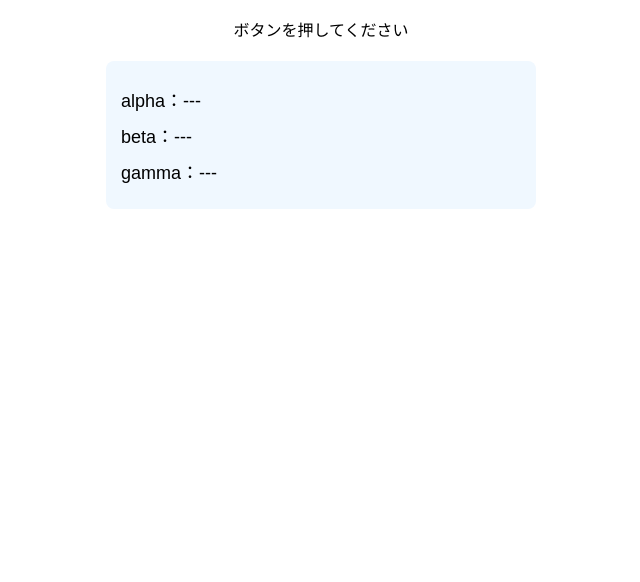
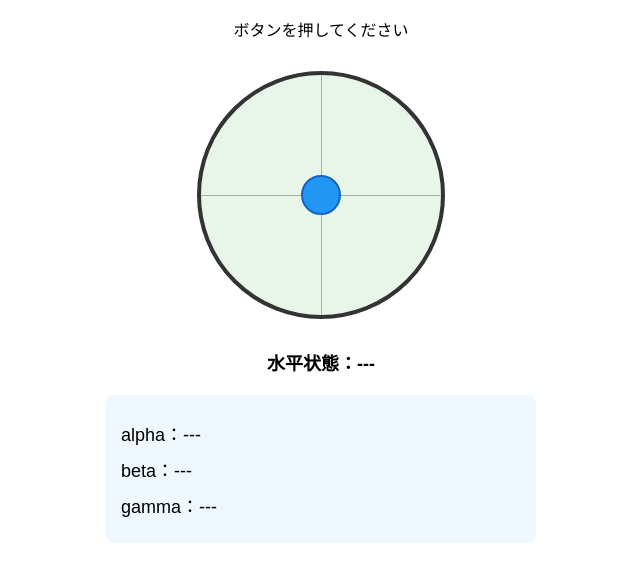
Before and after one commit to N4rq-git/mobile-app-08, a plain HTML site: page index.html in a window 1280 px wide. Shown: the part 126-708 px from the top of the page, without its empty margins (319-959 px from the left). Drawn offline with Linux system fonts and the light colour scheme.

Commit message:
Update index.html

```diff
--- a/index.html
+++ b/index.html
@@ -15,6 +15,14 @@
 
     <p id="status">ボタンを押してください</p>
 
+    <div class="level">
+        <div class="cross horizontal"></div>
+        <div class="cross vertical"></div>
+        <div id="bubble"></div>
+    </div>
+
+    <p id="levelStatus">水平状態：---</p>
+
     <div class="result">
         <p>alpha：<span id="alpha">---</span></p>
         <p>beta：<span id="beta">---</span></p>
```
